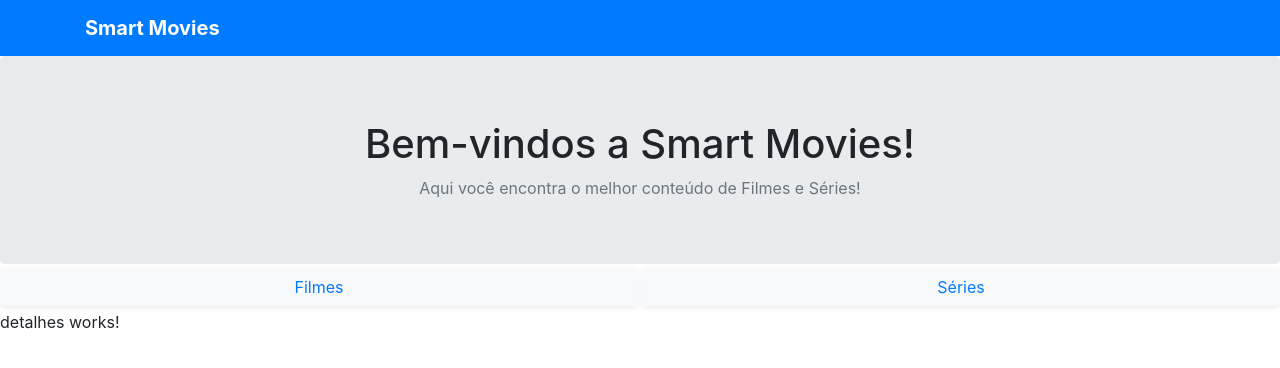
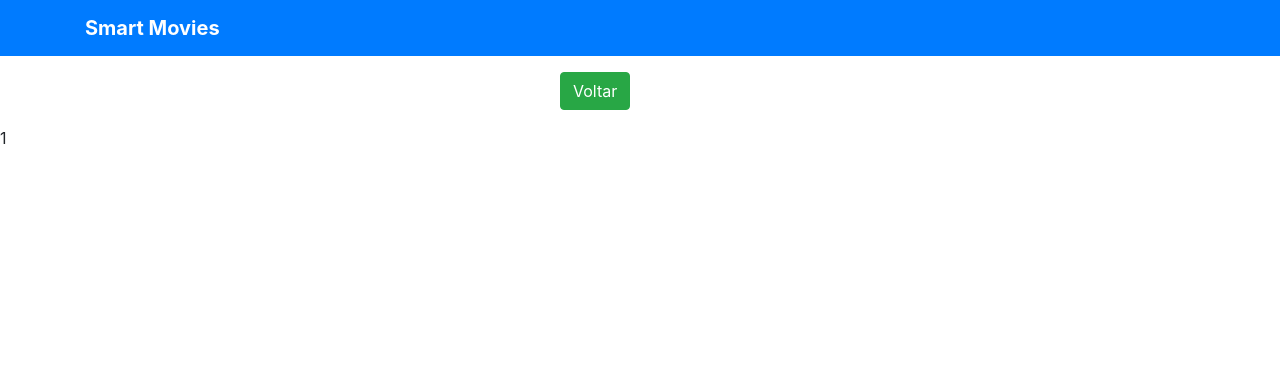
Before and after one commit to MatheusHenrique200302/Projeto-Smartify, an Angular app in the folder SmartMovies/: page /detalhes/1 in a window 1280 px wide. Shown: the top 368 px of the page. Built offline with nearby package versions, Linux system fonts and the light colour scheme.

Commit message:
Separated nav buttons and created view details

```diff
--- a/SmartMovies/src/app/app.component.html
+++ b/SmartMovies/src/app/app.component.html
@@ -1,28 +1,6 @@
-
-
 <nav class="navbar navbar-expand-lg navbar-dark bg-primary">
     <div class="container">
             <b class="navbar-brand">Smart Movies</b>
     </div>
   </nav>
-  <div class="jumbotron text-center mb-0">
-      <h1>Bem-vindos a Smart Movies!</h1>
-      <span class="text-muted">Aqui você encontra o melhor conteúdo de Filmes e Séries!</span>
-
-  </div>
-  <div class="row no-gutters pt-1">
-      <div class="col-sm-6 col-md-6 col-lg-6 pb-1 btn-padding-r">
-        <button routerLink="/filmes" type="button" class="btn btn-light btn-block shadow-sm">
-            <span class="text-primary">Filmes</span>
-        </button>
-      </div>
-      <div class="col-sm-6 col-md-6 col-lg-6 btn-padding-l">
-        <button routerLink="/series" type="button" class="btn btn-light btn-block shadow-sm ">
-            <span class="text-primary">Séries</span>
-        </button>
-      </div>
-  </div>
-
-
-
 <router-outlet></router-outlet>
--- a/SmartMovies/src/app/core/filmes.service.ts
+++ b/SmartMovies/src/app/core/filmes.service.ts
@@ -17,7 +17,7 @@ export class FilmesService {
     let httpParams = new HttpParams();
 
     httpParams = httpParams.set('page',pagina.toString());
-    console.log(httpParams.get('page'));
+
     return this.htpp.get<Filme[]>(this.url,{params: httpParams}).pipe(map((res:any)=> res.results));
   }
 }
--- a/SmartMovies/src/app/detalhes/detalhesFilmes.component.html
+++ b/SmartMovies/src/app/detalhes/detalhesFilmes.component.html
@@ -1 +1,15 @@
-<p>detalhes works!</p>
+<div class="container">
+    <div class="row pt-3 pb-3">
+        <div class="col-5">
+
+        </div>
+        <div class="col-2">
+            <button class="btn btn-success" routerLink="/filmes">Voltar</button>
+        </div>
+        <div class="col-5">
+
+        </div>
+    </div>
+
+</div>
+{{filmeid}}
--- a/SmartMovies/src/app/detalhes/detalhesFilmes.component.ts
+++ b/SmartMovies/src/app/detalhes/detalhesFilmes.component.ts
@@ -1,4 +1,5 @@
 import { Component, OnInit } from '@angular/core';
+import { ActivatedRoute } from '@angular/router';
 
 @Component({
   selector: 'app-detalhes',
@@ -7,9 +8,13 @@ import { Component, OnInit } from '@angular/core';
 })
 export class DetalhesFilmesComponent implements OnInit {
 
-  constructor() { }
+  constructor(private activeroute : ActivatedRoute) { }
+
+  filmeid: Number = 0;
+
 
   ngOnInit(): void {
+    this.filmeid = this.activeroute.snapshot.params['id'];
   }
 
 }
--- a/SmartMovies/src/app/filmes/filmes.component.html
+++ b/SmartMovies/src/app/filmes/filmes.component.html
@@ -1,3 +1,20 @@
+<div class="jumbotron text-center mb-0">
+  <h1>Bem-vindos a Smart Movies!</h1>
+  <span class="text-muted">Aqui você encontra o melhor conteúdo de Filmes e Séries!</span>
+
+</div>
+<div class="row no-gutters pt-1">
+  <div class="col-sm-6 col-md-6 col-lg-6 pb-1 btn-padding-r">
+    <button routerLink="/filmes" type="button" class="btn btn-light btn-block shadow-sm">
+        <span class="text-primary">Filmes</span>
+    </button>
+  </div>
+  <div class="col-sm-6 col-md-6 col-lg-6 btn-padding-l">
+    <button routerLink="/series" type="button" class="btn btn-light btn-block shadow-sm ">
+        <span class="text-primary">Séries</span>
+    </button>
+  </div>
+</div>
 <div class="container">
   <nav aria-label="Page navigation example" class="mt-1 pt-2">
     <ul class="pagination justify-content-center">
--- a/SmartMovies/src/app/filmes/filmes.component.ts
+++ b/SmartMovies/src/app/filmes/filmes.component.ts
@@ -33,12 +33,12 @@ export class FilmesComponent implements OnInit {
     this.FilmeService
     .getFilmes(filmPagina.toString()).subscribe((res: Filme[])=>{
       this.Filmes = res;
-      console.log(this.Filmes);
+
     });
   }
 
   proxPagina(){
-    console.log("próxima!!!");
+
   this.pagina++;
   this.Filmes = [];
     this.ListarFilmes(this.pagina);
@@ -48,7 +48,7 @@ export class FilmesComponent implements OnInit {
     if(this.pagina == 1){
       return
     }else{
-      console.log("voltar!!!");
+
       this.pagina--;
       this.Filmes = [];
         this.ListarFilmes(this.pagina);
--- a/SmartMovies/src/app/series/series.component.html
+++ b/SmartMovies/src/app/series/series.component.html
@@ -1,3 +1,20 @@
+<div class="jumbotron text-center mb-0">
+  <h1>Bem-vindos a Smart Movies!</h1>
+  <span class="text-muted">Aqui você encontra o melhor conteúdo de Filmes e Séries!</span>
+
+</div>
+<div class="row no-gutters pt-1">
+  <div class="col-sm-6 col-md-6 col-lg-6 pb-1 btn-padding-r">
+    <button routerLink="/filmes" type="button" class="btn btn-light btn-block shadow-sm">
+        <span class="text-primary">Filmes</span>
+    </button>
+  </div>
+  <div class="col-sm-6 col-md-6 col-lg-6 btn-padding-l">
+    <button routerLink="/series" type="button" class="btn btn-light btn-block shadow-sm ">
+        <span class="text-primary">Séries</span>
+    </button>
+  </div>
+</div>
 <div class="container">
     <nav aria-label="Page navigation example" class="mt-1 pt-2">
         <ul class="pagination justify-content-center">
```
